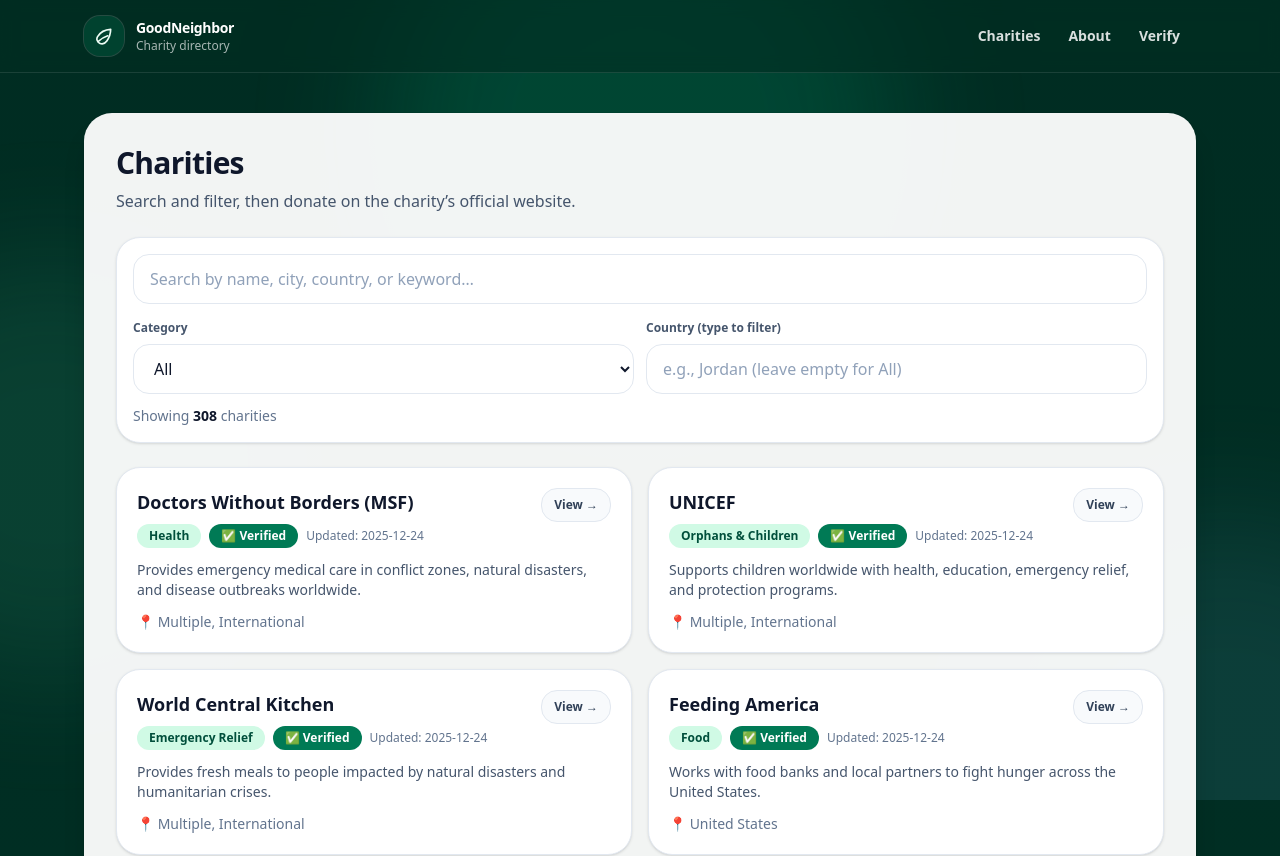
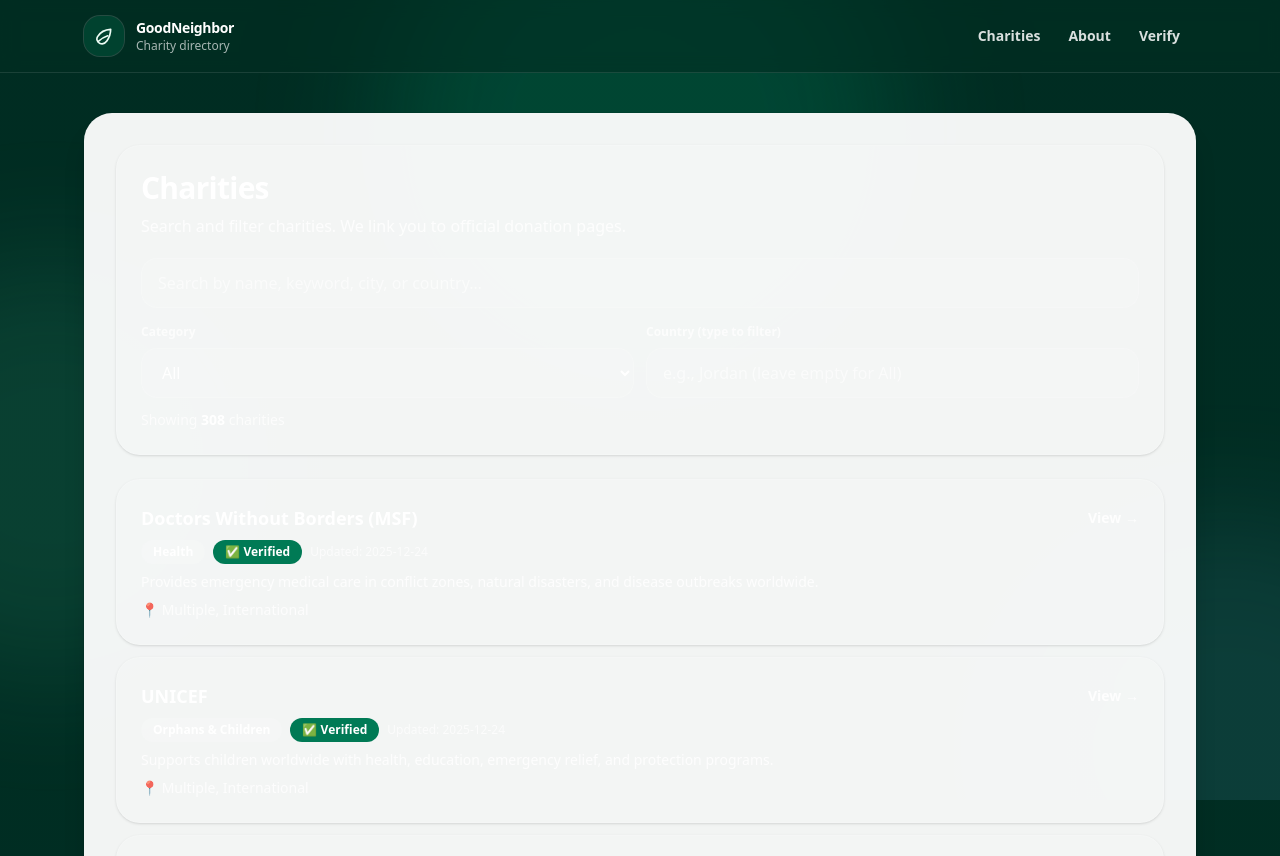
Before and after one commit to Raaooddee/goodneighbor, a Next.js app: page /charities in a window 1280 px wide. Shown: the top 856 px of the page. Built offline with nearby package versions, Linux system fonts and the light colour scheme.

Commit message:
Normalize slugs and prevent 404/blank charity pages

```diff
--- a/app/charities/page.tsx
+++ b/app/charities/page.tsx
@@ -17,39 +17,48 @@
       const matchCategory = category === "All" || c.category === category;
       const matchCountry = ctry === "" || c.country.toLowerCase().includes(ctry);
 
-      const haystack = `${c.name} ${c.description} ${c.city} ${c.country} ${c.category}`.toLowerCase();
+      const haystack = `${c.name} ${c.description} ${c.city || ""} ${c.country} ${c.category}`.toLowerCase();
       const matchSearch = q === "" || haystack.includes(q);
 
       return matchCategory && matchCountry && matchSearch;
     });
   }, [search, category, country]);
 
+  const safeFiltered = useMemo(
+    () =>
+      filtered.filter(
+        (c) => typeof c.slug === "string" && c.slug.trim().length > 0
+      ),
+    [filtered]
+  );
+
   return (
     <div className="grid gap-6">
-      <div>
-        <h1 className="text-3xl font-extrabold tracking-tight text-slate-900">Charities</h1>
-        <p className="mt-2 text-slate-600">
-          Search and filter, then donate on the charity’s official website.
+      {/* Header */}
+      <div className="rounded-3xl border border-white/15 bg-white/10 p-6 text-white shadow-sm">
+        <h1 className="text-3xl font-extrabold tracking-tight text-white">Charities</h1>
+        <p className="mt-2 text-white/85">
+          Search and filter charities. We link you to official donation pages.
         </p>
-      </div>
 
-      {/* Search */}
-      <div className="rounded-3xl border border-slate-200 bg-white p-4 shadow-sm">
-        <input
-          value={search}
-          onChange={(e) => setSearch(e.target.value)}
-          placeholder="Search by name, city, country, or keyword…"
-          className="w-full rounded-2xl border border-slate-200 bg-white px-4 py-3 text-slate-900 placeholder:text-slate-400 outline-none focus:ring-4 focus:ring-emerald-200"
-        />
+        {/* Search */}
+        <div className="mt-5">
+          <input
+            value={search}
+            onChange={(e) => setSearch(e.target.value)}
+            placeholder="Search by name, keyword, city, or country…"
+            className="w-full rounded-2xl border border-white/15 bg-white/10 px-4 py-3 text-white placeholder:text-white/60 outline-none focus:ring-2 focus:ring-white/20"
+          />
+        </div>
 
         {/* Filters */}
-        <div className="mt-4 grid gap-3 md:grid-cols-2">
+        <div className="mt-4 grid gap-3 sm:grid-cols-2">
           <label className="grid gap-2">
-            <span className="text-xs font-semibold text-slate-600">Category</span>
+            <span className="text-xs font-semibold text-white/75">Category</span>
             <select
               value={category}
               onChange={(e) => setCategory(e.target.value)}
-              className="rounded-2xl border border-slate-200 bg-white px-4 py-3 text-slate-900 outline-none focus:ring-4 focus:ring-emerald-200"
+              className="rounded-2xl border border-white/15 bg-white/10 px-4 py-3 text-white outline-none focus:ring-2 focus:ring-white/20"
             >
               <option value="All">All</option>
               {ALL_CATEGORIES.map((x) => (
@@ -61,40 +70,39 @@
           </label>
 
           <label className="grid gap-2">
-            <span className="text-xs font-semibold text-slate-600">Country (type to filter)</span>
+            <span className="text-xs font-semibold text-white/75">Country (type to filter)</span>
             <input
               value={country}
               onChange={(e) => setCountry(e.target.value)}
               placeholder="e.g., Jordan (leave empty for All)"
-              className="w-full rounded-2xl border border-slate-200 bg-white px-4 py-3 text-slate-900 placeholder:text-slate-400 outline-none focus:ring-4 focus:ring-emerald-200"
+              className="w-full rounded-2xl border border-white/15 bg-white/10 px-4 py-3 text-white placeholder:text-white/60 outline-none focus:ring-2 focus:ring-white/20"
             />
           </label>
         </div>
 
-        <p className="mt-3 text-sm text-slate-500">
-          Showing <span className="font-semibold text-slate-900">{filtered.length}</span> charities
+        <p className="mt-3 text-sm text-white/75">
+          Showing <span className="font-semibold text-white">{safeFiltered.length}</span> charities
         </p>
       </div>
 
       {/* Cards */}
-      <div className="grid gap-4 md:grid-cols-2">
-        {filtered.map((c) => {
+      <div className="grid gap-3">
+        {safeFiltered.map((c) => {
+          const slug = c.slug.trim().toLowerCase();
           const location = c.city ? `${c.city}, ${c.country}` : c.country;
 
           return (
             <Link
-              key={c.slug}
-              href={`/charity/${c.slug}`}
-              className="group rounded-3xl border border-slate-200 bg-white p-5 shadow-sm hover:shadow-md transition"
+              key={slug}
+              href={`/charity/${slug}`}
+              className="group rounded-3xl border border-white/15 bg-white/10 p-6 text-white shadow-sm transition hover:bg-white/15"
             >
               <div className="flex items-start justify-between gap-3">
                 <div className="grid gap-2">
-                  <div className="text-lg font-extrabold text-slate-900 group-hover:text-emerald-800">
-                    {c.name}
-                  </div>
+                  <div className="text-lg font-extrabold text-white">{c.name}</div>
 
                   <div className="flex flex-wrap items-center gap-2">
-                    <span className="rounded-full bg-emerald-100 px-3 py-1 text-xs font-semibold text-emerald-900">
+                    <span className="rounded-full bg-white/15 px-3 py-1 text-xs font-semibold text-white">
                       {c.category}
                     </span>
 
@@ -104,41 +112,27 @@
                       </span>
                     )}
 
-                    <span className="text-xs text-slate-500">Updated: {c.lastUpdated}</span>
+                    <span className="text-xs text-white/70">Updated: {c.lastUpdated}</span>
                   </div>
+
+                  <p className="text-sm text-white/85">{c.description}</p>
+                  <p className="text-sm text-white/80">📍 {location}</p>
                 </div>
 
-                <span className="rounded-2xl border border-slate-200 bg-slate-50 px-3 py-2 text-xs font-semibold text-slate-700">
+                <span className="mt-1 text-sm font-semibold text-white/90 group-hover:translate-x-0.5 transition">
                   View →
                 </span>
               </div>
-
-              <p className="mt-3 text-sm text-slate-600 line-clamp-3">{c.description}</p>
-              <p className="mt-3 text-sm text-slate-500">📍 {location}</p>
             </Link>
           );
         })}
       </div>
 
-      {filtered.length === 0 && (
-        <div className="rounded-3xl border border-slate-200 bg-white p-6 text-slate-600 shadow-sm">
+      {safeFiltered.length === 0 && (
+        <div className="rounded-3xl border border-white/15 bg-white/10 p-6 text-white/85">
           No matches. Try removing filters or searching a different keyword.
         </div>
       )}
-
-      {/* Submit */}
-      <div className="rounded-3xl border border-slate-200 bg-white p-6 shadow-sm">
-        <h3 className="text-base font-extrabold text-slate-900">Want to add a charity?</h3>
-        <p className="mt-2 text-sm text-slate-600">
-          Send the official website + donate page link and we’ll add it.
-        </p>
-        <a
-          href="mailto:raad.alshaikh.hassan@gmail.com?subject=GoodNeighbor%20Charity%20Submission"
-          className="mt-4 inline-flex rounded-2xl bg-emerald-700 px-4 py-3 text-sm font-semibold text-white hover:bg-emerald-600"
-        >
-          Submit via email →
-        </a>
-      </div>
     </div>
   );
 }
--- a/app/charity/[slug]/page.tsx
+++ b/app/charity/[slug]/page.tsx
@@ -2,15 +2,24 @@
 import { notFound } from "next/navigation";
 import { charities } from "../../../data/charities";
 
-export function generateStaticParams() {
-  return charities.map((c) => ({ slug: c.slug }));
+export async function generateStaticParams() {
+  return charities.map((c) => ({ slug: (c.slug || "").trim().toLowerCase() }));
 }
 
-export default function CharityPage({ params }: { params: { slug: string } }) {
-  const charity = charities.find((c) => c.slug === params.slug);
+export default async function CharityPage({
+  params,
+}: {
+  params: Promise<{ slug: string }>;
+}) {
+  const { slug } = await params;
+
+  const normalized = (slug || "").trim().toLowerCase();
+
+  const charity = charities.find(
+    (c) => (c.slug || "").trim().toLowerCase() === normalized
+  );
 
   if (!charity) {
-    // Uses app/not-found.tsx if you created it, otherwise Next default
     notFound();
   }
 
@@ -24,10 +33,11 @@
 
   return (
     <div className="grid gap-6">
-      {/* Top */}
       <div className="flex flex-col gap-3 sm:flex-row sm:items-start sm:justify-between">
         <div className="grid gap-2">
-          <h1 className="text-3xl font-extrabold tracking-tight text-slate-900">{charity.name}</h1>
+          <h1 className="text-3xl font-extrabold tracking-tight text-slate-900">
+            {charity.name}
+          </h1>
 
           <div className="flex flex-wrap items-center gap-2">
             <span className="rounded-full bg-emerald-100 px-3 py-1 text-xs font-semibold text-emerald-900">
@@ -76,13 +86,11 @@
         </div>
       </div>
 
-      {/* Description card */}
       <div className="rounded-3xl border border-slate-200 bg-white p-6 shadow-sm">
         <h2 className="text-base font-extrabold text-slate-900">About</h2>
         <p className="mt-2 text-sm leading-relaxed text-slate-600">{charity.description}</p>
       </div>
 
-      {/* Safety note */}
       <div className="rounded-3xl border border-slate-200 bg-emerald-50 p-6">
         <h3 className="text-sm font-extrabold text-slate-900">Donation safety tip</h3>
         <p className="mt-2 text-sm text-slate-600">
```
